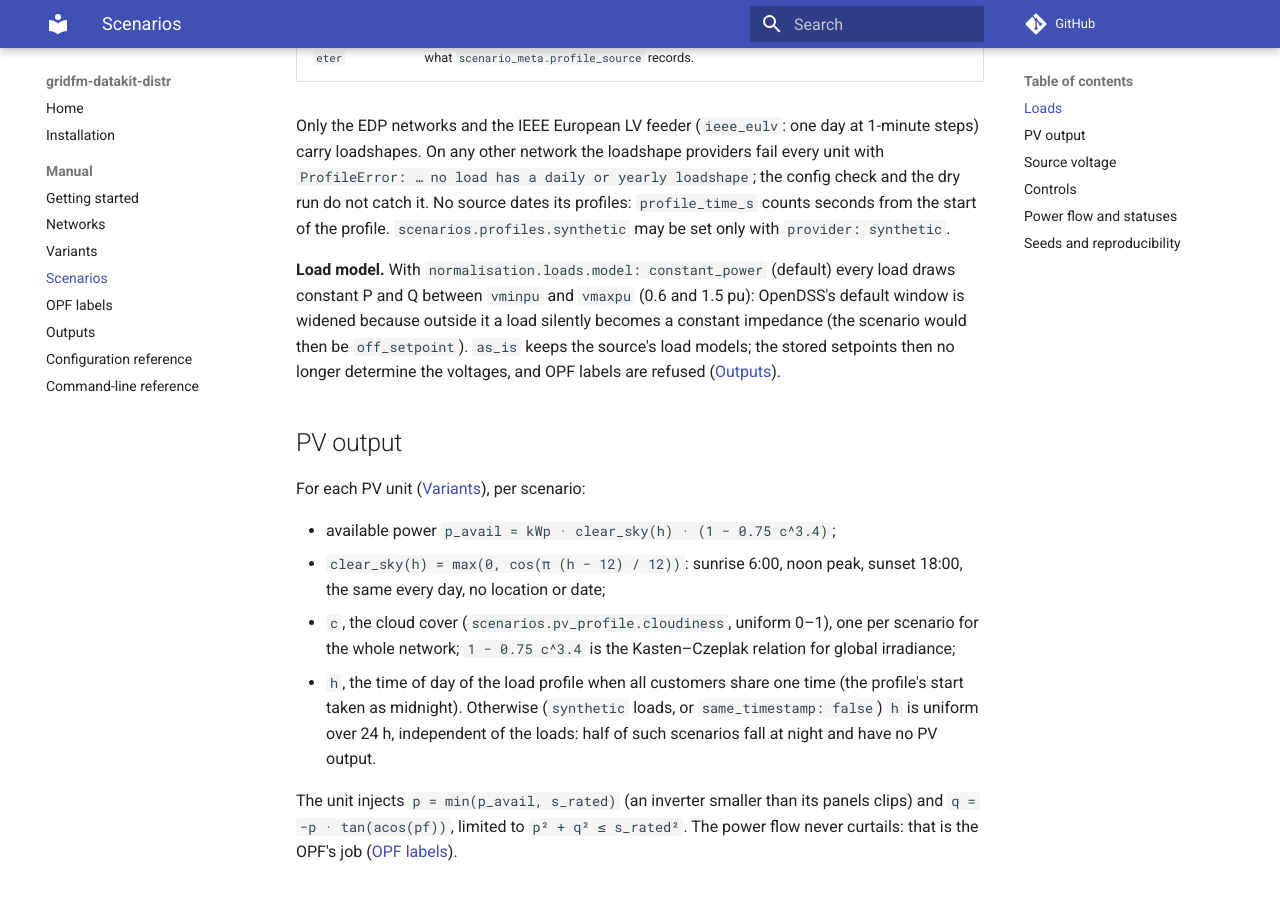
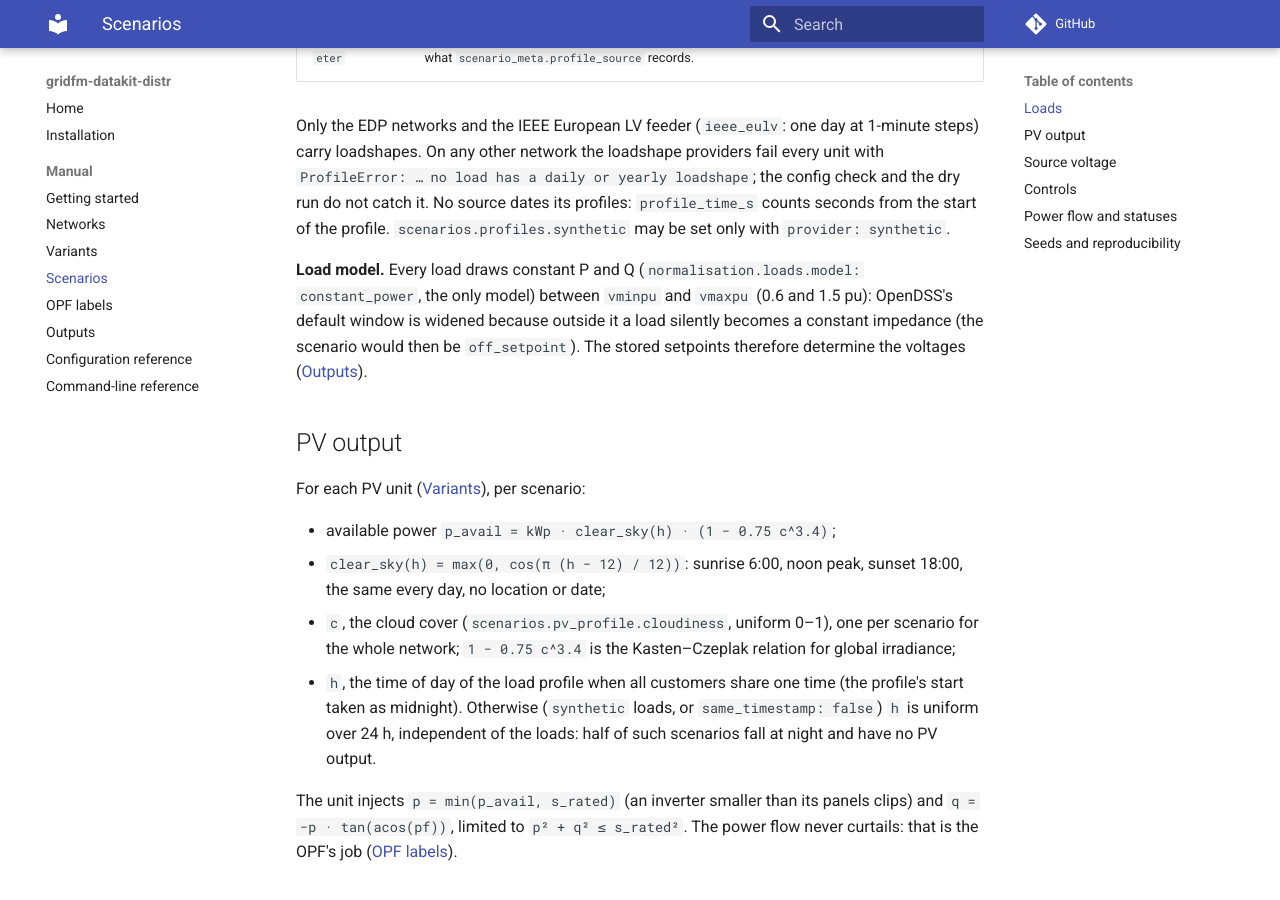
Before and after one commit to gridfm/gridfm-datakit-distr, an MkDocs documentation site: the page built from docs/manual/scenarios.md, in a window 1280 px wide and 900 px high, scrolled down 982 px. Built offline with MkDocs 1.6.1 and Material for MkDocs 9.7.7, drawn with Linux system fonts in a browser that asks for light colours; comment, search, counter and statistics services are not loaded.

Commit message:
fix: drop the as_is load model, under which every scenario failed
With normalisation.loads.model: as_is the loads kept their source model,
whose setpoints the solves never met, so practically every scenario was
off_setpoint. constant_power is now the only value. export-posseq still
reads datasets whose manifest holds as_is.

Signed-off-by: cardef <carmine.dellefemine@gmail.com>

```diff
--- a/docs/manual/scenarios.md
+++ b/docs/manual/scenarios.md
@@ -34,11 +34,11 @@ carry loadshapes. On any other network the loadshape providers fail every unit w
 catch it. No source dates its profiles: `profile_time_s` counts seconds from the start of the
 profile. `scenarios.profiles.synthetic` may be set only with `provider: synthetic`.
 
-**Load model.** With `normalisation.loads.model: constant_power` (default) every load draws
-constant P and Q between `vminpu` and `vmaxpu` (0.6 and 1.5 pu): OpenDSS's default window is
+**Load model.** Every load draws constant P and Q (`normalisation.loads.model: constant_power`,
+the only model) between `vminpu` and `vmaxpu` (0.6 and 1.5 pu): OpenDSS's default window is
 widened because outside it a load silently becomes a constant impedance (the scenario would then
-be `off_setpoint`). `as_is` keeps the source's load models; the stored setpoints then no longer
-determine the voltages, and OPF labels are refused ([Outputs](outputs.md#scenariosloads)).
+be `off_setpoint`). The stored setpoints therefore determine the voltages
+([Outputs](outputs.md#scenariosloads)).
 
 ## PV output
 
```
Also changed, not shown: docs/manual/config.md (+2 -2 lines), docs/manual/opf.md (+1 -4 lines), 4 other files.
